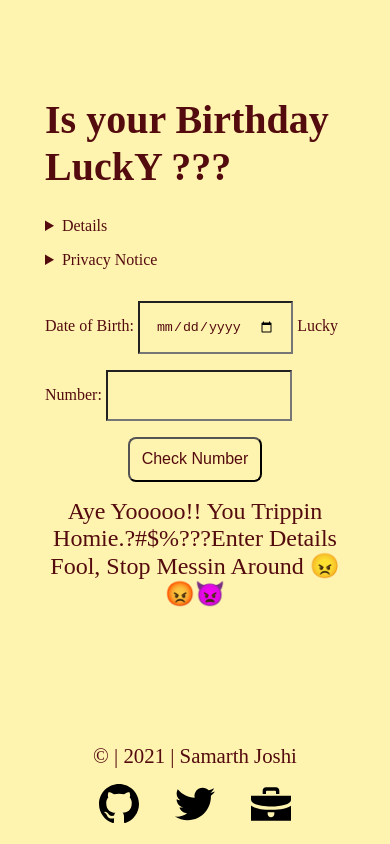
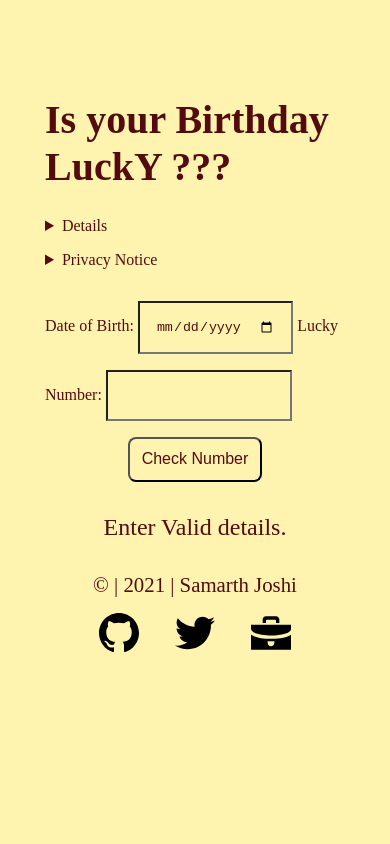
Before and after one commit to SomeEarth86/Lucky-Birthday, a plain HTML site: page index.html in a window 390 px wide. Both pictures are taken after a click on the button "Check Number". Drawn offline with Linux system fonts and the light colour scheme.

Commit message:
fix: typos

```diff
--- a/app.js
+++ b/app.js
@@ -12,7 +12,7 @@ checkNumberBtn.addEventListener("click", function checkBdayLucky(){
         checkLuckyFinal(dobSum,luckyNumber.value);
     }
     else{
-        showMessage("Aye Yooooo!! You Trippin Homie.?#$%???Enter Details Fool, Stop Messin Around 😠😡👿");
+        showMessage("Enter Valid details.");
     }
 
 });
@@ -24,7 +24,7 @@ function checkLuckyFinal (dobSum,luckynum){
 
     }
     else{
-        showMessage(" Naah Dawg, You ain't lucky Bruh!!! 💀☠️");
+        showMessage(" You Tried your best Homie, luck is not with you today.");
     }
 }
 
--- a/style.css
+++ b/style.css
@@ -70,3 +70,22 @@ img{
 details{
     margin-bottom: 1rem;
 }
+
+@media (max-width: 900px) {
+    body {
+        margin: 0px auto;
+        width: 100%;
+    }
+
+    .footer{
+        position: relative;
+    }
+
+    #check-btn{
+        margin-bottom: 1rem;
+    }
+
+    #message{
+        margin: 2rem 0rem;
+    }
+}
```
